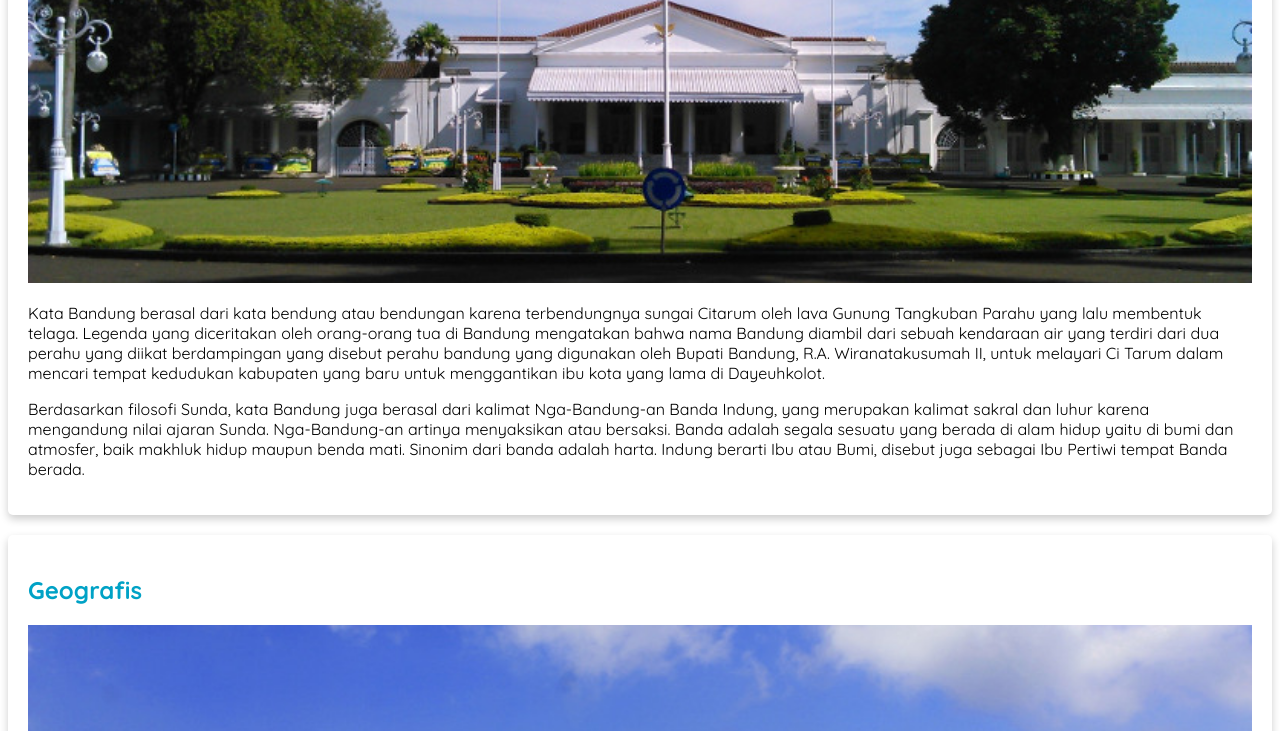
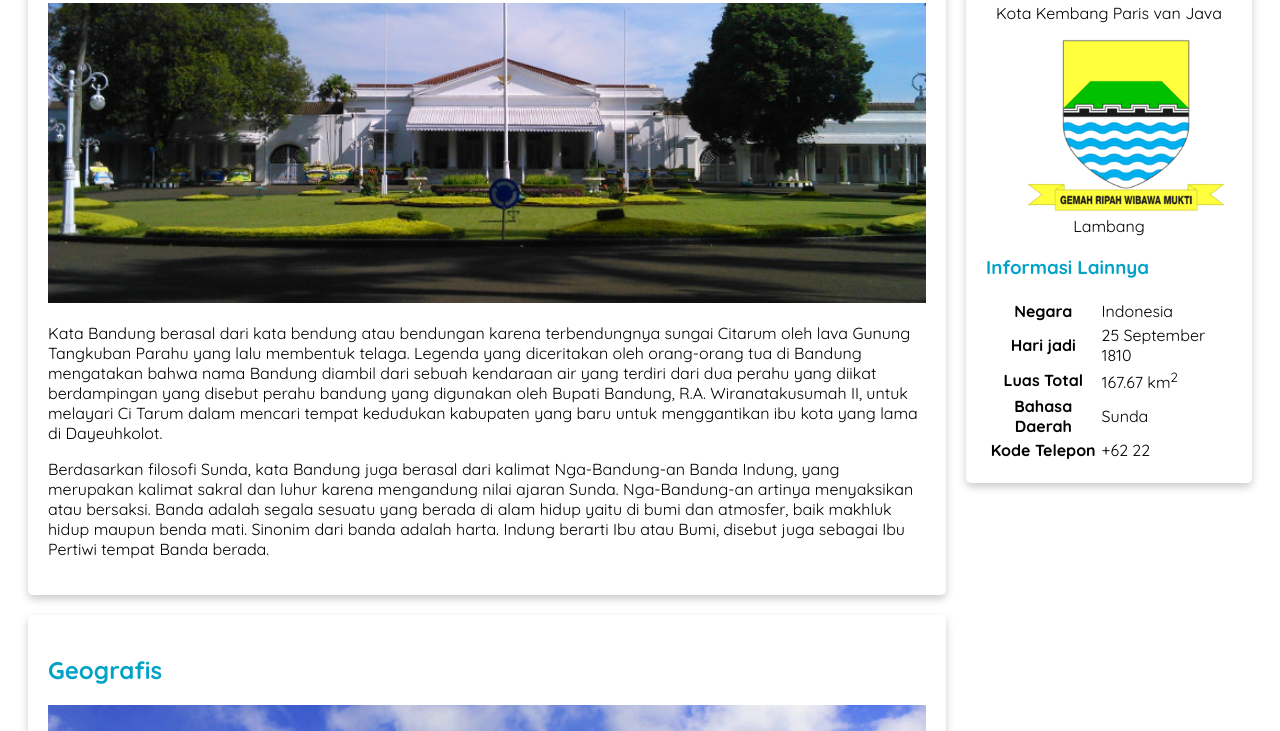
Before and after one commit to vigiapriliansyah/MSIB-Bangkit, a plain HTML site: page a123-webdasar-labs-401-menerapkan-styling-dasar-pada-halaman-profil/halaman-profil-bandung/index.html in a window 1280 px wide. Shown: the part 468-1199 px from the top of the page. Drawn offline with Linux system fonts and the light colour scheme.

Commit message:
update css

```diff
--- a/a123-webdasar-labs-401-menerapkan-styling-dasar-pada-halaman-profil/halaman-profil-bandung/assets/styles/style.css
+++ b/a123-webdasar-labs-401-menerapkan-styling-dasar-pada-halaman-profil/halaman-profil-bandung/assets/styles/style.css
@@ -1,3 +1,7 @@
+* {
+  box-sizing: border-box;
+}
+
 body {
   font-family: "Quicksand", sans-serif;
 }
@@ -82,3 +86,19 @@ nav a:hover {
 .profile header {
   text-align: center;
 }
+
+main {
+  padding: 20px;
+  overflow: auto;
+}
+
+#content {
+  float: left;
+  width: 75%;
+}
+
+aside {
+  float: right;
+  width: 25%;
+  padding-left: 20px;
+}
--- a/a123-webdasar-labs-401-menerapkan-styling-dasar-pada-halaman-profil/halaman-profil-bandung/index.html
+++ b/a123-webdasar-labs-401-menerapkan-styling-dasar-pada-halaman-profil/halaman-profil-bandung/index.html
@@ -2,6 +2,7 @@
 <html>
   <head>
     <meta charset="utf-8" />
+    <meta name="viewport" content="width-device-width, initial-scale=1" />
     <title>Halaman Profil Bandung</title>
 
     <!-- Google Font -->
```
